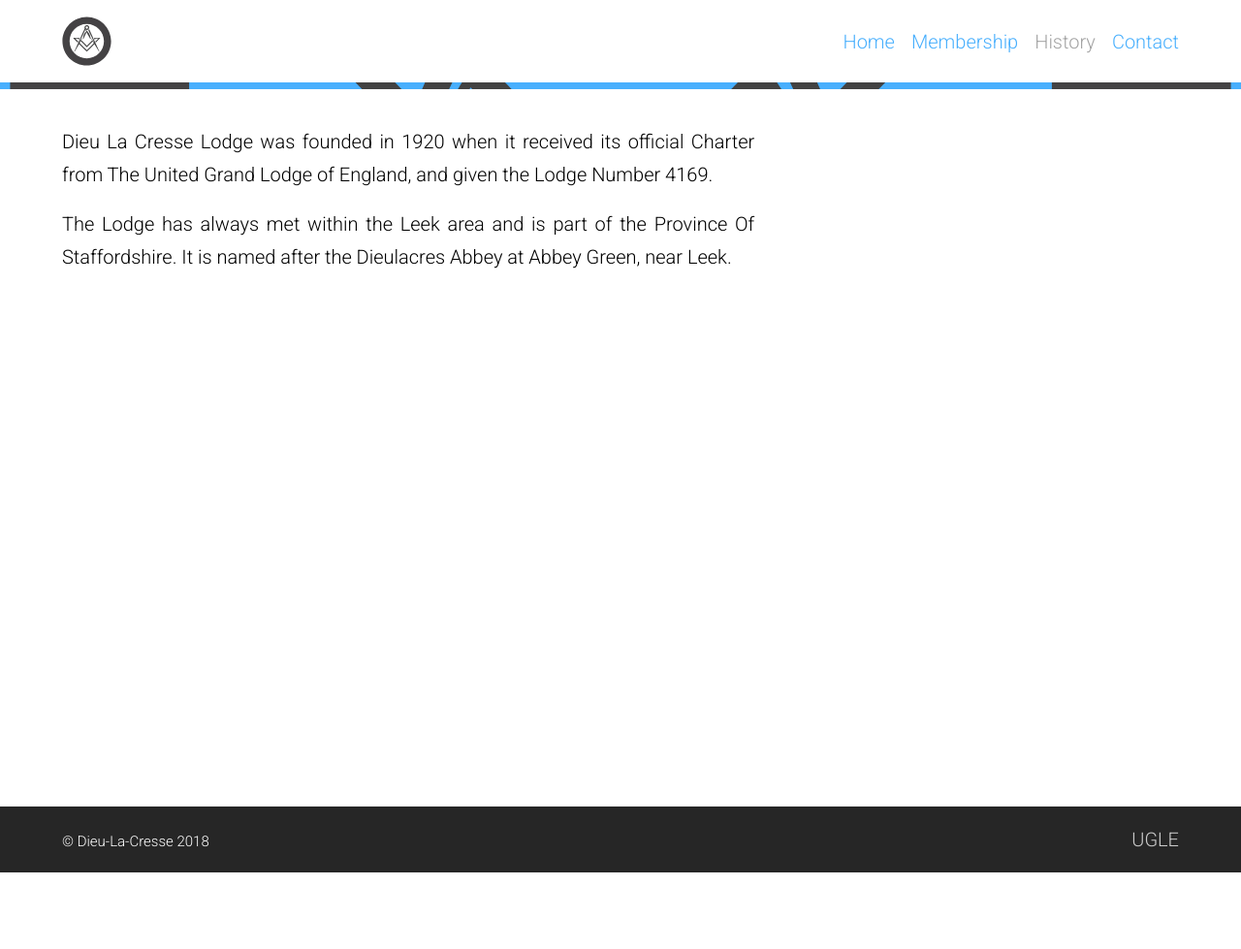
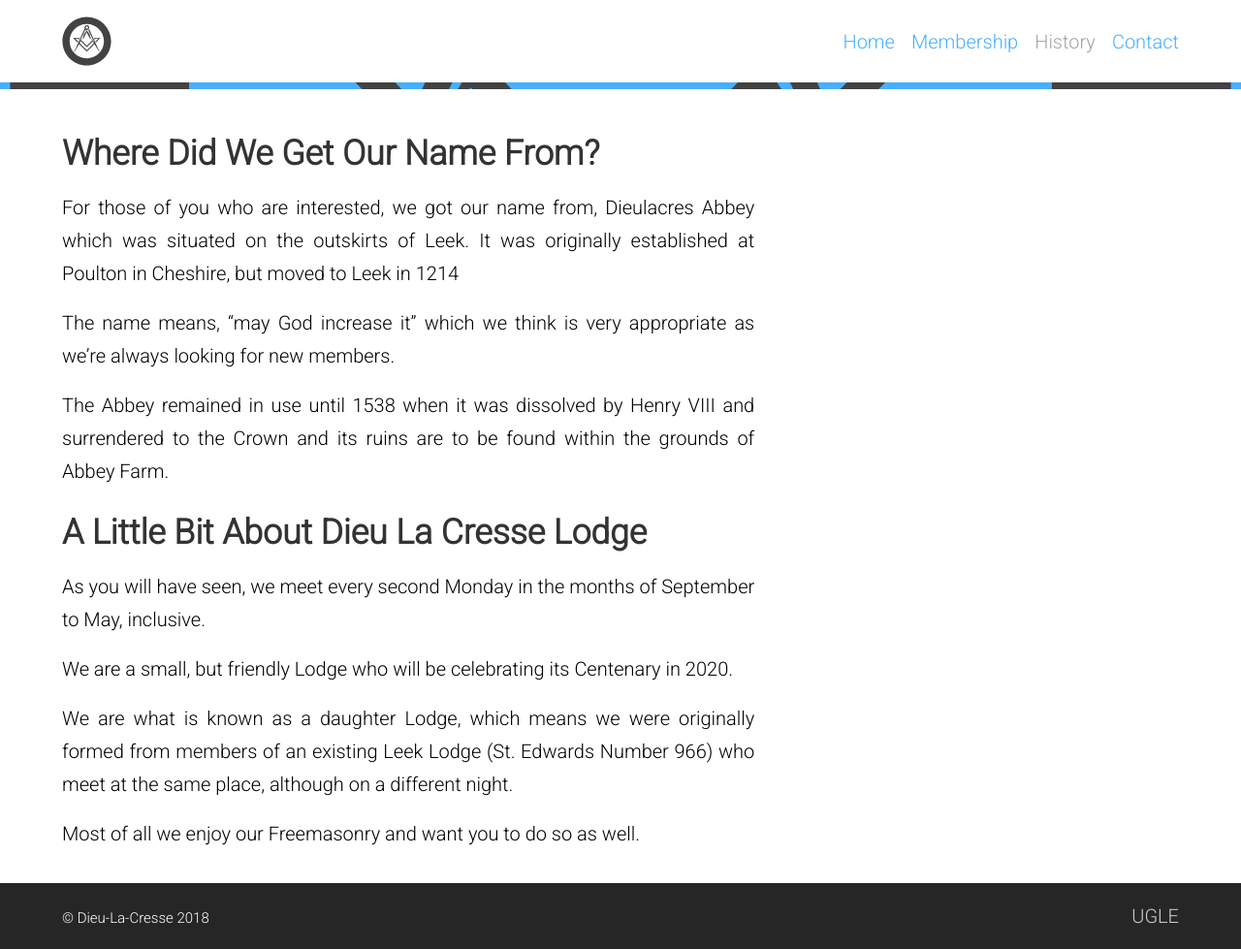
Before and after one commit to ajmaxwello/dieu-la-cresse, a Jekyll site: the page built from history.md, in a window 1280 px wide. Shown: the whole page at 97% size. Built offline with Jekyll 4.4.1, drawn with Linux system fonts in a browser that asks for light colours; before the commit the page ends 900 px from its top, so only the background shows below that.

```diff
--- a/history.md
+++ b/history.md
@@ -5,6 +5,20 @@ feature_image: https://dieulacresse.files.wordpress.com/2017/12/cropped-bg-img-5
 permalink: /history/
 ---
 
-Dieu La Cresse Lodge was founded in 1920 when it received its official Charter from The United Grand Lodge of England, and given the Lodge Number 4169.
+## Where Did We Get Our Name From?
 
-The Lodge has always met within the Leek area and is part of the Province Of Staffordshire. It is named after the Dieulacres Abbey at Abbey Green, near Leek.
+For those of you who are interested, we got our name from, Dieulacres Abbey which was situated on the outskirts of Leek. It was originally established at Poulton in Cheshire, but moved to Leek in 1214
+
+The name means, “may God increase it” which we think is very appropriate as we’re always looking for new members.
+
+The Abbey remained in use until 1538 when it was dissolved by Henry VIII and surrendered to the Crown and its ruins are to be found within the grounds of Abbey Farm.
+
+## A Little Bit About Dieu La Cresse Lodge
+
+As you will have seen, we meet every second Monday in the months of September to May, inclusive.
+
+We are a small, but friendly Lodge who will be celebrating its Centenary in 2020.
+
+We are what is known as a daughter Lodge, which means we were originally formed from members of an existing Leek Lodge (St. Edwards Number 966) who meet at the same place, although on a different night.
+
+Most of all we enjoy our Freemasonry and want you to do so as well.
```
Also changed, not shown: contact.md (+9 -1 lines).
